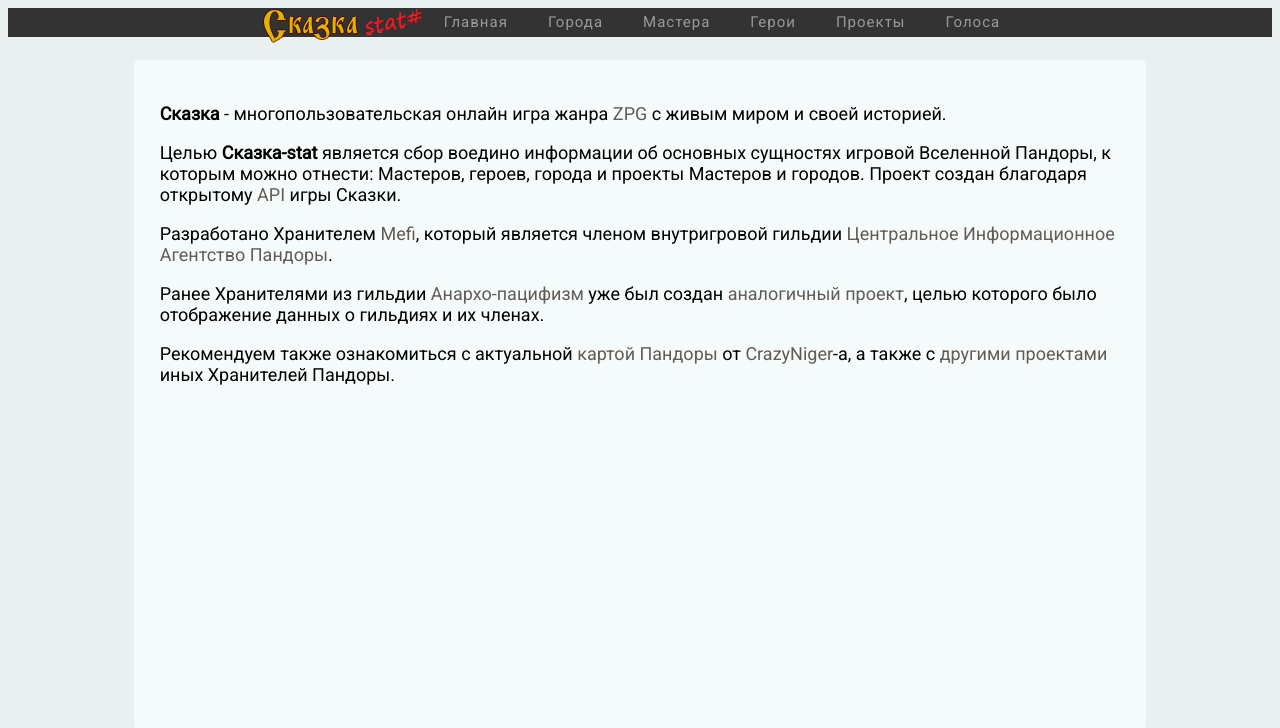
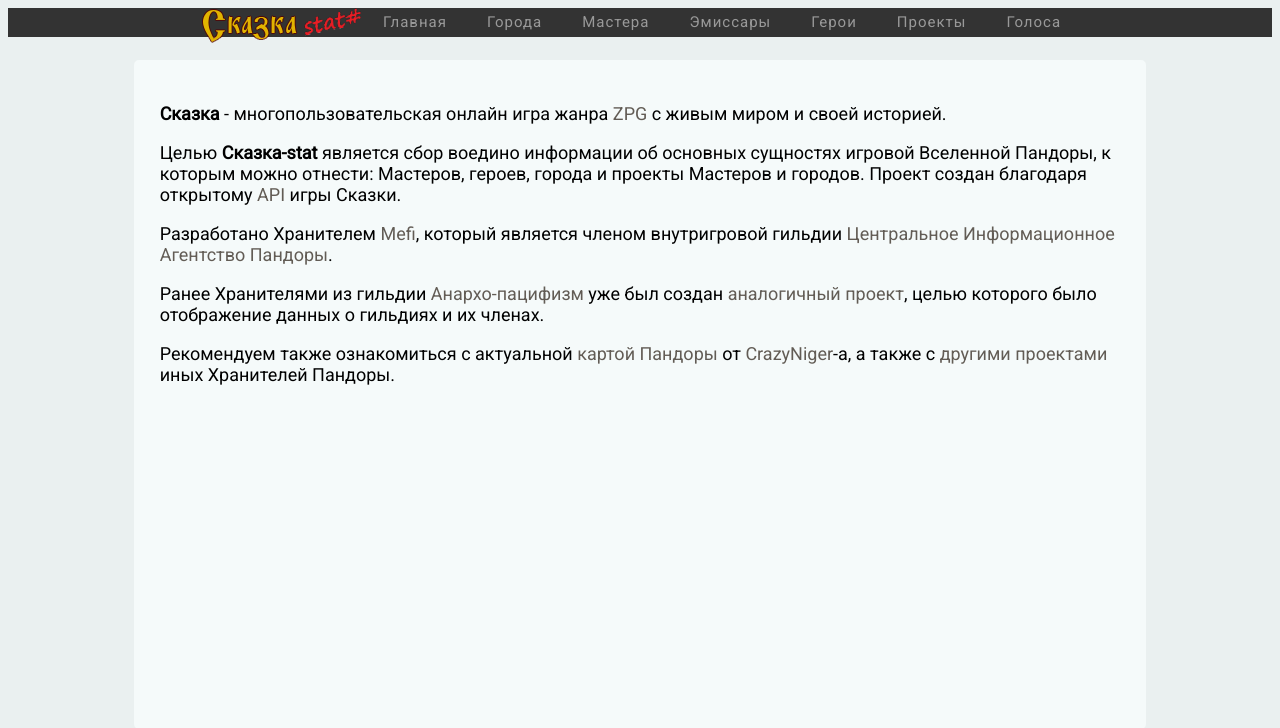
Before and after one commit to MaksymMaksymov/stat-tale, a PHP site: page /scripts/controllers/MainController.php in a window 1280 px wide. Shown: the top 728 px of the page. Run offline with PHP 8.4, Linux system fonts and the light colour scheme.

Commit message:
Menu updated

```diff
--- a/scripts/views/MenuView.php
+++ b/scripts/views/MenuView.php
@@ -12,12 +12,14 @@
 				<li onclick="getAction('main_form')"><a href="#">Главная</a></li>
 				<li onclick="getAction('places_form')"><a href="#">Города</a></li>
 				<li onclick="getAction('masters_form')"><a href="#">Мастера</a></li>
+				<li onclick="getAction('emissaries_form')"><a href="#">Эмиссары</a></li>
 				<li onclick="getAction('heroes_form')"><a href="#">Герои</a></li>
 				<li onclick="getAction('jobs_form')"><a href="#">Проекты</a></li>
 				<li onclick="getAction('voices_form')"><a href="#">Голоса</a></li>
 				<form id = "main_form" action="MainController.php" method="POST"></form>
 				<form id = "places_form" action="PlacesController.php" method="POST"></form>
 				<form id = "masters_form" action="MastersController.php" method="POST"></form>
+				<form id = "emissaries_form" action="EmissariesController.php" method="POST"></form>
 				<form id = "heroes_form" action="HeroesController.php" method="POST"></form>
 				<form id = "jobs_form" action="JobsController.php" method="POST"></form>
 				<form id = "voices_form" action="VoicesController.php" method="POST"></form>
```
